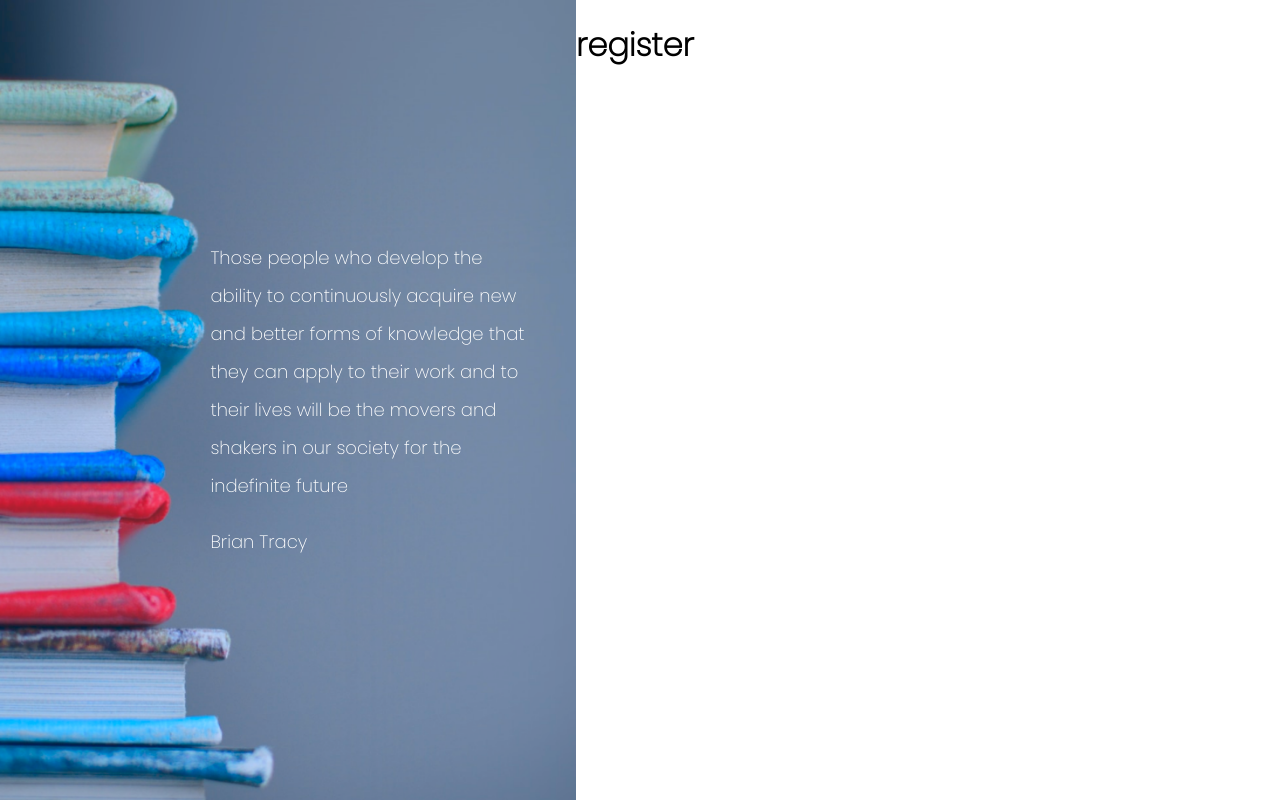
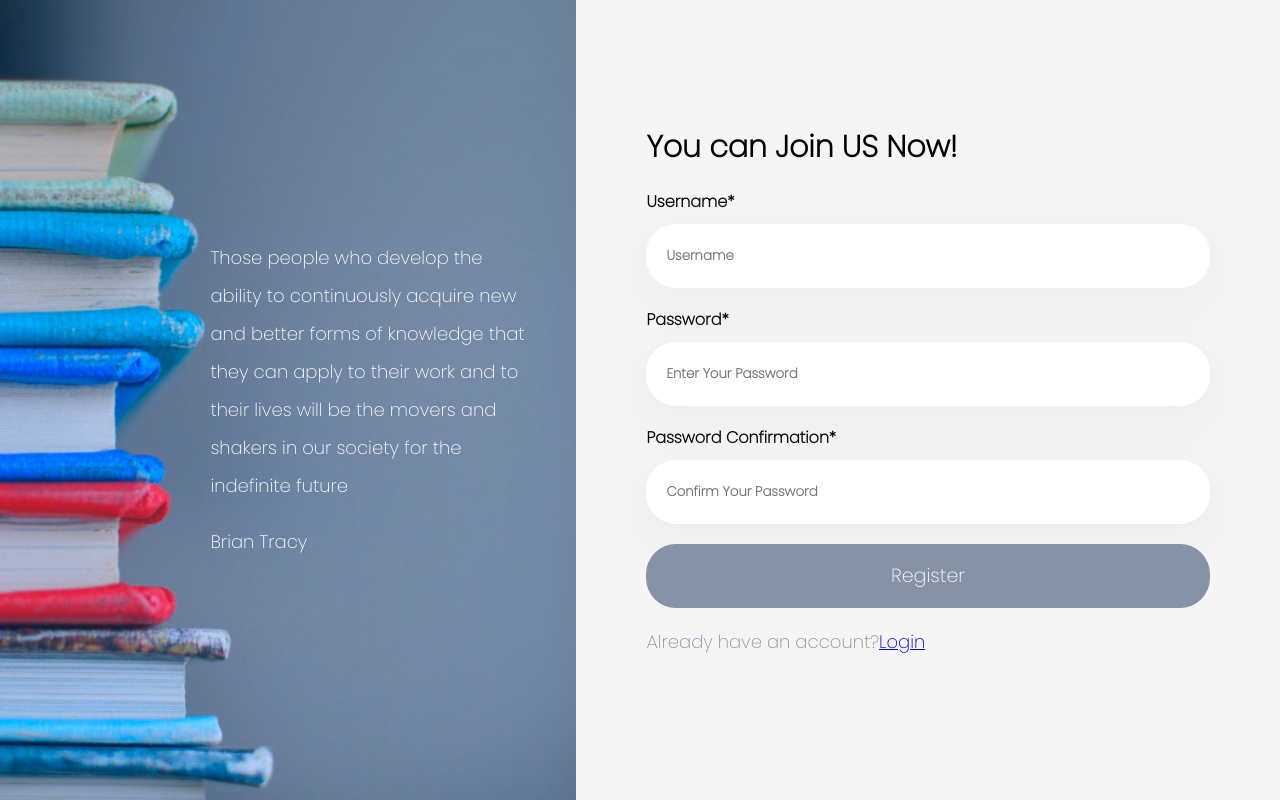
Before and after one commit to dossmedaziz/myquiz, a React (Create React App) app: page /register in a window 1280 px wide. Built offline with nearby package versions, Linux system fonts and the light colour scheme.

Commit message:
(update) : finish the register screen

```diff
--- a/src/App.jsx
+++ b/src/App.jsx
@@ -1,7 +1,11 @@
 import Router from "./navigation/Router";
+
 function App() {
     return (
-          <Router />
+        <>
+            <Router/>
+        </>
+
     );
 }
 
--- a/src/navigation/Router.jsx
+++ b/src/navigation/Router.jsx
@@ -1,6 +1,7 @@
 import { createBrowserRouter, RouterProvider } from "react-router-dom";
 import Auth from "../pages/auth";
 import Login from "../pages/auth/login/Login";
+import Register from "../pages/auth/register/Register";
 const routes = createBrowserRouter([
   {
     path: "/",
@@ -12,7 +13,7 @@ const routes = createBrowserRouter([
       },
       {
         path: "register",
-        element: <h1>register</h1>,
+        element: <Register/>,
       },
     ],
   },
--- a/src/pages/auth/login/style.module.css
+++ b/src/pages/auth/login/style.module.css
@@ -71,3 +71,13 @@ span {
     margin: 10px 0;
   }
 }
+
+
+@media screen and (max-height: 720px ) {
+  .login__form{
+    height: 100%;
+    padding-top: 50px ;
+    box-sizing: border-box;
+
+  }
+}
--- /dev/null
+++ b/src/pages/auth/register/Register.jsx
@@ -0,0 +1,64 @@
+import React from "react";
+import styles from "./style.module.css";
+import TextInput from "../../../components/inputs/textInput";
+import SimpleButton from "../../../components/buttons/simpleButton";
+import {Link} from "react-router-dom";
+
+function Register() {
+    return (
+        <div className={styles.register__container}>
+            <div className={styles.register__form}>
+                <div className={styles.form__header}>
+                    <h2 className={styles.form__title}>You can Join US Now!</h2>
+                    <div/>
+                </div>
+                <div className={styles.form__body}>
+                    <form>
+                        <div className={styles.input__item}>
+                            <TextInput
+                                type="text"
+                                name="username"
+                                placeholder="Username"
+                                label="Username"
+                                required={true}
+                            />
+                        </div>
+                        <div className={styles.input__item}>
+                            <TextInput
+                                type="password"
+                                name="password"
+                                placeholder="Enter Your Password"
+                                label="Password"
+                                required={true}
+                            />
+                        </div>
+                        <div className={styles.input__item}>
+                            <TextInput
+                                type="password"
+                                name="confirm_password"
+                                placeholder="Confirm Your Password"
+                                label="Password Confirmation"
+                                required={true}
+                            />
+                        </div>
+                        <div className={styles.input__item}>
+                            <SimpleButton
+                                label={"Register"}
+                                onClick={null}
+                                bgColor={"#8692A6"}
+                                textColor={"#FFFFFF"}
+                            />
+                        </div>
+                        <div className={styles.input__item}>
+              <span className={styles.form__footer}>
+               Already have an account? <Link to="/">Login</Link>
+              </span>
+                        </div>
+                    </form>
+                </div>
+            </div>
+        </div>
+    );
+}
+
+export default Register;
--- /dev/null
+++ b/src/pages/auth/register/style.module.css
@@ -0,0 +1,56 @@
+.register__container {
+    display: flex;
+    flex-direction: column;
+    align-items: center;
+    justify-content: center;
+    min-height: 100vh;
+    width: 100%;
+    background-color: #f5f5f5;
+}
+
+.register__form {
+    width: 50%;
+    height: fit-content;
+    display: flex;
+    flex-direction: column;
+    justify-content: flex-start;
+}
+
+.form__header {
+
+}
+
+.form__title {
+    padding: 0;
+    margin: 0;
+    font-style: normal;
+    font-weight: 700;
+    font-size: 30px;
+    line-height: 45px;
+    color: #000000;
+}
+
+.input__item {
+    margin: 20px 0;
+}
+@media screen and (max-width: 1400px) {
+    .register__form {
+        width: 80%;
+    }
+}
+@media screen and (max-width: 790px) {
+    .register__form {
+        width: 80%;
+        padding: 0 20px;
+    }
+    .form__title {
+        font-size: 24px;
+        line-height: 36px;
+    }
+    .form__body {
+        margin-top: 30px;
+    }
+    .input__item {
+        margin: 10px 0;
+    }
+}
```
